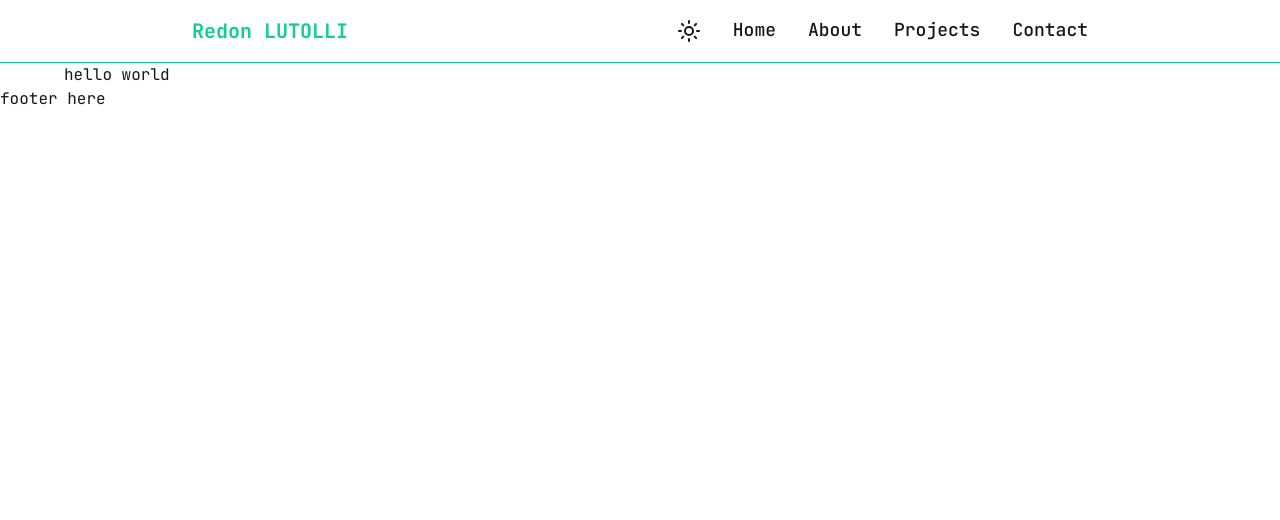
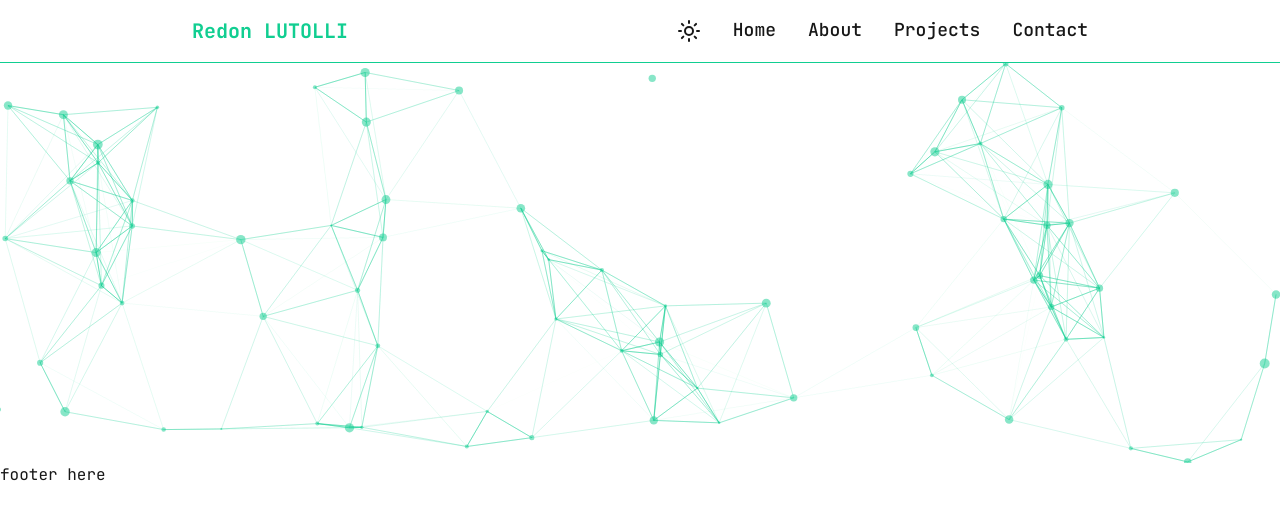
Before and after one commit to redon99/redon-portfolio, a Next.js app: page / in a window 1280 px wide. Shown: the top 520 px of the page. Built offline with nearby package versions, Linux system fonts and the light colour scheme.

Commit message:
feat(home): add particles effect on ui

```diff
--- /dev/null
+++ b/app/components/ParticlesBackground.tsx
@@ -0,0 +1,109 @@
+'use client'
+import { useEffect, useMemo, useState } from 'react'
+import Particles, { initParticlesEngine } from '@tsparticles/react'
+import { type Container, type ISourceOptions } from '@tsparticles/engine'
+import { loadSlim } from '@tsparticles/slim'
+
+export const ParticlesBackground = () => {
+  const [init, setInit] = useState(false)
+
+  useEffect(() => {
+    initParticlesEngine(async engine => {
+      await loadSlim(engine)
+    }).then(() => {
+      setInit(true)
+    })
+  }, [])
+
+  const particlesLoaded = async (container?: Container): Promise<void> => {
+    console.log(container)
+  }
+
+  const options: ISourceOptions = useMemo(
+    () => ({
+      background: {
+        color: {
+          value: 'transparent',
+        },
+      },
+      fullScreen: {
+        enable: false,
+      },
+      fpsLimit: 120,
+      interactivity: {
+        events: {
+          onHover: {
+            enable: true,
+            mode: 'grab',
+          },
+          onClick: {
+            enable: true,
+            mode: 'push',
+          },
+          resize: true,
+        },
+        modes: {
+          grab: {
+            distance: 200,
+            links: {
+              opacity: 1,
+            },
+          },
+          repulse: {
+            distance: 200,
+          },
+        },
+      },
+      particles: {
+        color: {
+          value: '#11ce91',
+        },
+        links: {
+          color: '#11ce91',
+          distance: 150,
+          enable: true,
+          opacity: 0.5,
+          width: 1,
+        },
+        move: {
+          enable: true,
+          speed: 2,
+        },
+        number: {
+          value: 300,
+          density: {
+            enable: true,
+          },
+        },
+        opacity: {
+          value: 0.5,
+        },
+        shape: {
+          type: 'circle',
+        },
+        size: {
+          value: { min: 1, max: 5 },
+        },
+      },
+      detectRetina: true,
+    }),
+    []
+  )
+
+  if (init) {
+    return (
+      <Particles
+        id='tsparticles'
+        particlesLoaded={particlesLoaded}
+        options={options}
+        className='absolute inset-0'
+        style={{
+          position: 'absolute',
+          inset: 0,
+          width: '100%',
+          height: '100%',
+        }}
+      />
+    )
+  }
+}
--- a/app/layout.tsx
+++ b/app/layout.tsx
@@ -23,7 +23,7 @@
       <body className={`${jetBrainMono.variable} antialiased`}>
         <main>
           <Header />
-          <div className='w-6xl mx-auto'>{children}</div>
+          <div>{children}</div>
           <footer>footer here</footer>
         </main>
       </body>
--- a/app/page.tsx
+++ b/app/page.tsx
@@ -1,3 +1,9 @@
+import { ParticlesBackground } from './components/ParticlesBackground'
+
 export default function Home() {
-  return <main className=''>hello world</main>
+  return (
+    <main className='w-full h-[400px] relative'>
+      <ParticlesBackground />
+    </main>
+  )
 }
--- a/package.json
+++ b/package.json
@@ -9,6 +9,9 @@
     "lint": "eslint"
   },
   "dependencies": {
+    "@tsparticles/engine": "^3.9.1",
+    "@tsparticles/react": "^3.0.0",
+    "@tsparticles/slim": "^3.9.1",
     "lucide-react": "^0.560.0",
     "next": "16.0.8",
     "react": "19.2.1",
```
Also changed, not shown: 1 other file (tests, documents, lock files or other folders).
